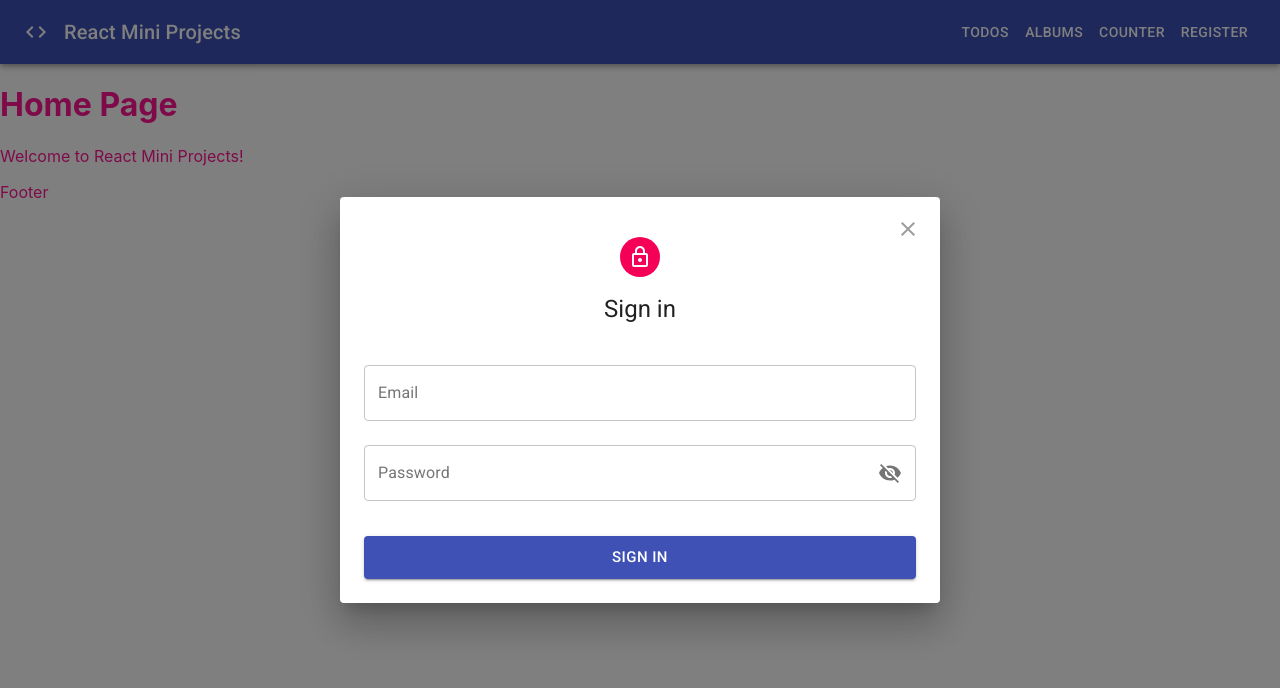
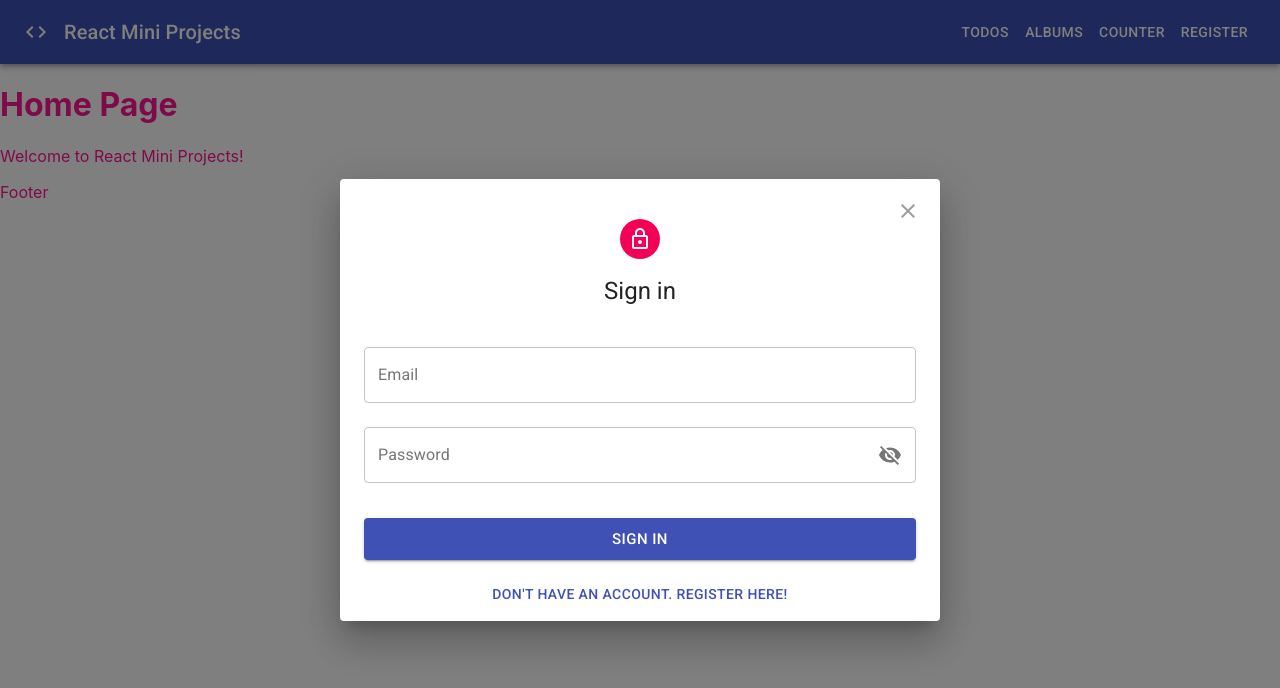
Before and after one commit to camha91/react-mini-projects, a React (Create React App) app: page /home in a window 1280 px wide. Both pictures are taken after a click on the button "REGISTER". Shown: the top 688 px of the page. Built offline with nearby package versions, Linux system fonts and the light colour scheme.

Commit message:
Create toggle button to change between register and login form

```diff
--- a/src/components/Header/index.jsx
+++ b/src/components/Header/index.jsx
@@ -1,4 +1,4 @@
-import { IconButton } from '@material-ui/core';
+import { IconButton, Box } from '@material-ui/core';
 import AppBar from '@material-ui/core/AppBar';
 import Button from '@material-ui/core/Button';
 import Dialog from '@material-ui/core/Dialog';
@@ -36,9 +36,15 @@
   },
 }));
 
+const MODE = {
+  LOGIN: 'login',
+  REGISTER: 'register',
+};
+
 export default function Header() {
   const classes = useStyles();
   const [open, setOpen] = useState(false);
+  const [mode, setMode] = useState(MODE.LOGIN);
 
   const handleClickOpen = () => {
     setOpen(true);
@@ -89,8 +95,29 @@
         </IconButton>
 
         <DialogContent>
-          {/* <Register closeDialog={handleClose} /> */}
-          <Login closeDialog={handleClose} />
+          {mode === MODE.REGISTER && (
+            <>
+              <Register closeDialog={handleClose} />
+
+              <Box textAlign="center">
+                <Button color="primary" onClick={() => setMode(MODE.LOGIN)}>
+                  Already have an account. Login here!
+                </Button>
+              </Box>
+            </>
+          )}
+
+          {mode === MODE.LOGIN && (
+            <>
+              <Login closeDialog={handleClose} />
+
+              <Box textAlign="center">
+                <Button color="primary" onClick={() => setMode(MODE.REGISTER)}>
+                  Don't have an account. Register here!
+                </Button>
+              </Box>
+            </>
+          )}
         </DialogContent>
       </Dialog>
     </div>
```
Also changed, not shown: 1 other file (tests, documents, lock files or other folders).
